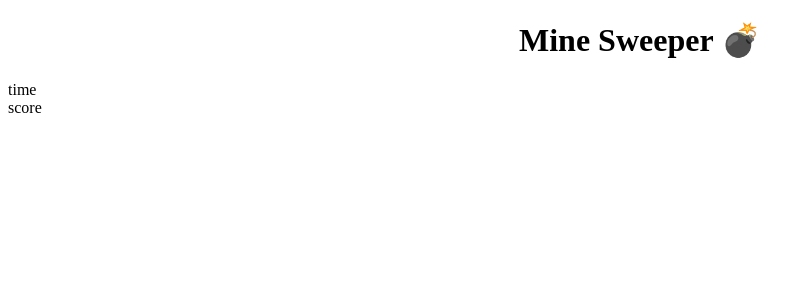
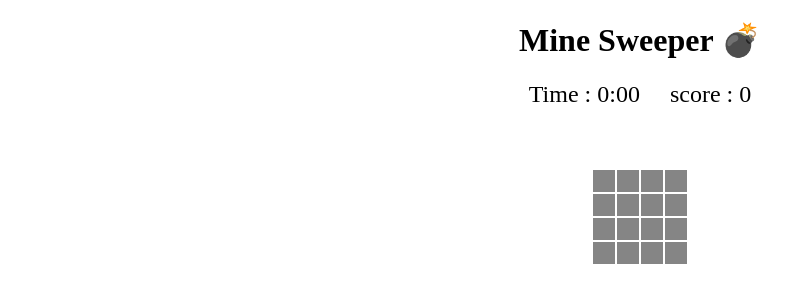
Before and after one commit to onexsus/proj-Minesweeper, a plain HTML site: page index.html in a window 1280 px wide. Shown: the whole page, without its empty margins (0-812 px from the left). Drawn offline with Linux system fonts and the light colour scheme.

Commit message:
second upload

```diff
--- a/css/style.css
+++ b/css/style.css
@@ -2,7 +2,48 @@
 h1{
   text-align: center;
 }
+.box-info{
+  text-align: center;
+  /* margin: 0 auto; */
+}
+table {
+  margin: auto;
+}
 
+.box-info{
+  display: block;
+  display: flex;
+  justify-content: center;
+}
+
+.info{
+  margin-left: 15px;
+  margin-right: 15px;
+  font-size: 24px;
+}
+.box-game{
+  padding-top: 60px;
+  width: 600px;
+  margin: auto;
+}
+.board{
+  margin: auto;
+}
 .cell{
-  background-color: rgb(182, 180, 180) ;
+  background-color: rgb(216, 216, 216) ;
+  width: 20px;
+  height: 20px;
+  text-align: center;
 }
+
+.show{
+  background-color: rgb(133, 133, 133);
+}
+
+.img-size{
+  width: 15px;
+  height: 15px;
+}
+.hide {
+  /* display: none; */
+}
--- a/index.html
+++ b/index.html
@@ -8,12 +8,15 @@
 </head>
 <body onload="onInit()">
   <h1>Mine Sweeper 💣 </h1>
-  <div class="box-">
-    <div>time</div>
-    <div>score</div>
+  <div class="box-info">
+    <div class="info">Time : <span class="min">0</span>:<span class="sec">00</div>
+    <div class="info">score : <span class="score">0</span></div>
   </div>
-  <div>
-    <tbody class="board"></tbody>
+  <div class="box-game">
+    <table >
+      <tbody class="board">
+
+      </table>
   </div>
 
   <script src="js/utils.js"></script>
--- a/js/main.js
+++ b/js/main.js
@@ -11,15 +11,26 @@ const Expert={
   SIZE:12,
   MINES:32
 }
-const MINE_IMG= '<img src="img/mine.png">'
-const FLAG_IMG= '<img src="img/flag.png">'
+const MINE_IMG= '<img class="img-size" src="img/mine.png">'
+const FLAG_IMG= '<img class="img-size" src="img/flag.png">'
 
 var gBoard
+var gGame
+
 
 
 function onInit() {
+  gGame = {
+    isOn: true,
+    shownCount: 0,
+    markedCount: 0,
+    secsPassed: 0
+   }
+
+  gBoard=createBoard(gBeginner.SIZE,gBeginner.SIZE)
+  console.table(gBoard)
+  renderBoard(gBoard)
   buildBoard()
-  console.table(gBoard)
   renderBoard(gBoard)
 
 }
@@ -31,26 +42,44 @@ function renderBoard(board){
     strHTML += "<tr>\n";
     for(let j=0;j<board[i].length;j++){
       const currCell= board[i][j]
-      var cellClass='cell '
-      if(currCell.isShown===false) cellClass+=' hide'
+      var num=''
+      if(currCell.minesAroundCount!==0 && currCell.isShown!==false){
+        num=currCell.minesAroundCount
+      }
+      var cellClass='cell'
+      if(currCell.isShown===false) cellClass+=' show'
       strHTML += `\t<td
       data-i="${i}" data-j="${j}"
-      class="${cellClass}" onclick="onCellClicked(this, ${i}, ${j}) ">`;
-      if(currCell.isMine===true) strHTML+= MINE_IMG
+      class="${cellClass}" onclick="onCellClicked(this, ${i}, ${j}) ">${num} `;
+      if(currCell.isMine===true && currCell.isShown ===true ){
+        strHTML+= MINE_IMG
+      }
       if(currCell.isMarked===true) strHTML+=FLAG_IMG
       strHTML += "</td>\n";
     }
     strHTML += "</tr>\n";
   }
-  console.log(strHTML)
-  const elBoard= document.querySelector('board')
-  console.log(elBoard)
+  // console.log(strHTML)
+  const elBoard= document.querySelector('.board')
+  // console.log(elBoard)
   elBoard.innerHTML = strHTML
 
 }
 
+function onCellClicked(elCell, i, j) {
+  var currCell=gBoard[i][j]
+  if(gGame.isOn===false) return
+  if(currCell.isShown===false){
+    gBoard[i][j].isShown=true
+    // elCell.classList.remove('show')
+  }
+  renderBoard(gBoard)
+  console.log(gBoard)
+  console.log(elCell,i,j)
+}
+
 function buildBoard() {
-  gBoard=createBoard(gBeginner.SIZE,gBeginner.SIZE)
+  // gBoard=createBoard(gBeginner.SIZE,gBeginner.SIZE)
   setMines(gBeginner)
   setMinesNegsCount(gBoard)
   return gBoard
@@ -59,9 +88,9 @@ function buildBoard() {
 function setMines(gLevel){
   for(let i=0;i<gLevel.MINES;i++){
     var ranMineIdx=getRandomEmptyCellPosition(gBoard)
-    console.log(ranMineIdx)
+    // console.log(ranMineIdx)
     gBoard[ranMineIdx.i][ranMineIdx.j].isMine=true
-    console.log(gBoard[ranMineIdx.i][ranMineIdx.j])
+    // console.log(gBoard[ranMineIdx.i][ranMineIdx.j])
   }
   return
 }
--- a/js/utils.js
+++ b/js/utils.js
@@ -19,13 +19,13 @@ function getRandomEmptyCellPosition(board) {
     for (var i = 0; i < board.length; i++) {
         for (var j = 0; j < board[i].length; j++) {
             const cell = board[i][j]
-            console.log(cell)
+            // console.log(cell)
             if (cell.isMine=== false) {
                 emptyCells.push({ i, j })
               }
             }
           }
-          console.log(emptyCells)
+          // console.log(emptyCells)
 
     if(!emptyCells.length) return null
 
```
